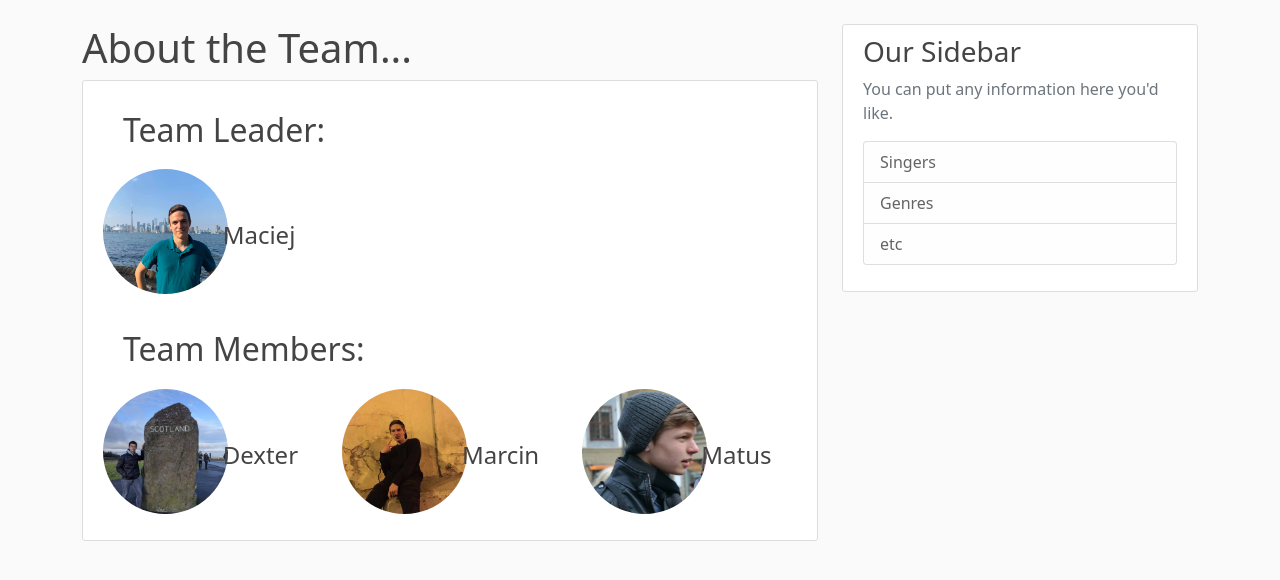
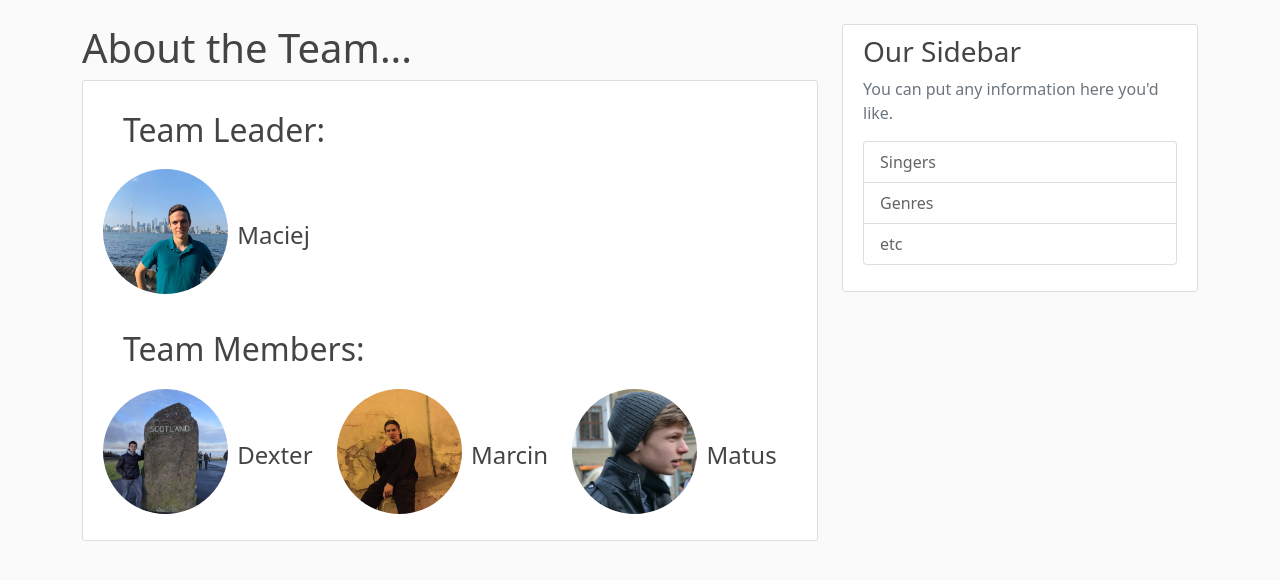
Before and after one commit to DeXterYa/TTDS-project-LYRIX, a Flask app: page /about in a window 1280 px wide. Shown: the part 56-636 px from the top of the page. Run offline with Flask 2, Linux system fonts and the light colour scheme.

Commit message:
fix the layout of the about page

```diff
--- a/flask/lyrix/templates/about.html
+++ b/flask/lyrix/templates/about.html
@@ -3,53 +3,35 @@
 	<h1>About the Team...</h1>
 
 	<div class="content-section">
+		<h2 style="margin:10px;padding: 10px">Team Leader:</h2>
+			<div class="media" >
+        		<img class="rounded-circle account-img" src="static/profile_pics/maciej.jpg">
+        		<span class="media-body" >
+          			<h2 class="account-heading" style="display:inline;">Maciej</h2>
+        		</span>
+      		</div>
 
-		<h2 style="margin:10px;padding: 10px">Team Leader:</h2>
-		<div class="media">
-			<div class="row  align-items-center">
-				<div class="col-md-2 ">
-					<img class="rounded-circle align-self-center account-img" src="static/profile_pics/maciej.jpg">
-				</div>
-				<div class="col-md-3 ">
-			    	<div class="media-body">
-			      		<h3 class="account-heading">Maciej</h3>
-			    	</div>
-				</div>
-			</div>
+		<h2 style="margin:10px;padding: 10px">Team Members:</h2>
+			<div class="media" >
+	        	<img class="rounded-circle account-img" src="static/profile_pics/dexter.jpg">
+	        	<span class="media-body" >
+	          		<h2 class="account-heading" style="display:inline; padding-right: 20px">Dexter</h2>
+	        	</span>
+
+	        	<img class="rounded-circle account-img" src="static/profile_pics/marcin.jpg">
+	        	<span class="media-body" >
+	          		<h2 class="account-heading" style="display:inline; padding-right: 20px">Marcin</h2>
+	        	</span>
+
+	        	<img class="rounded-circle account-img" src="static/profile_pics/matus.jpg">
+	        	<span class="media-body" >
+	          		<h2 class="account-heading" style="display:inline; padding-right: 20px">Matus</h2>
+	        	</span>
+	      	</div>
+
+
+
 		</div>
 
-		<h2 style="margin:10px;padding: 10px">Team Members:</h2>
-		<div class="media">
-			<div class="row  align-items-center">
-				<div class="col-md-2 ">
-					<img class="rounded-circle align-self-center account-img" src="static/profile_pics/dexter.jpg">
-				</div>
-				<div class="col-md-2 ">
-			    	<div class="media-body">
-			      		<h3 class="account-heading">Dexter</h3>
-			    	</div>
-				</div>
 
-				<div class="col-md-2 ">
-					<img class="rounded-circle align-self-center account-img" src="static/profile_pics/marcin.jpg">
-				</div>
-				<div class="col-md-2 ">
-			    	<div class="media-body">
-			      		<h3 class="account-heading">Marcin</h3>
-			    	</div>
-				</div>
-
-				<div class="col-md-2 ">
-					<img class="rounded-circle align-self-center account-img" src="static/profile_pics/matus.jpg">
-				</div>
-				<div class="col-md-2 ">
-			    	<div class="media-body">
-			      		<h3 class="account-heading">Matus</h3>
-			    	</div>
-				</div>
-
-			</div>
-		</div>
-
-	</div>
 {% endblock content %}
```
